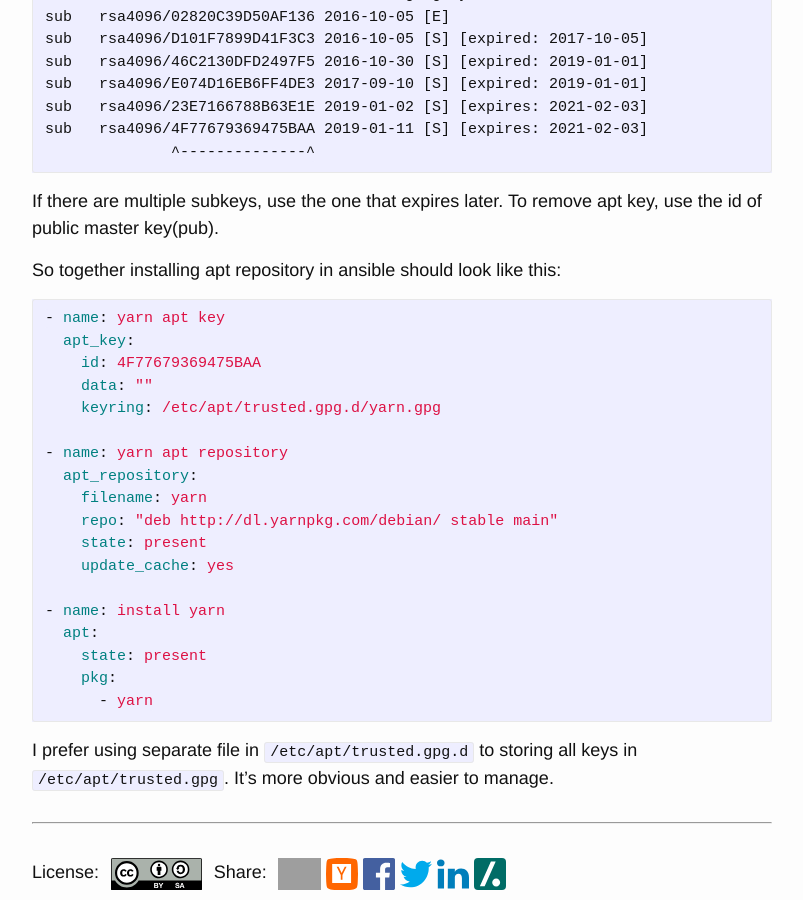
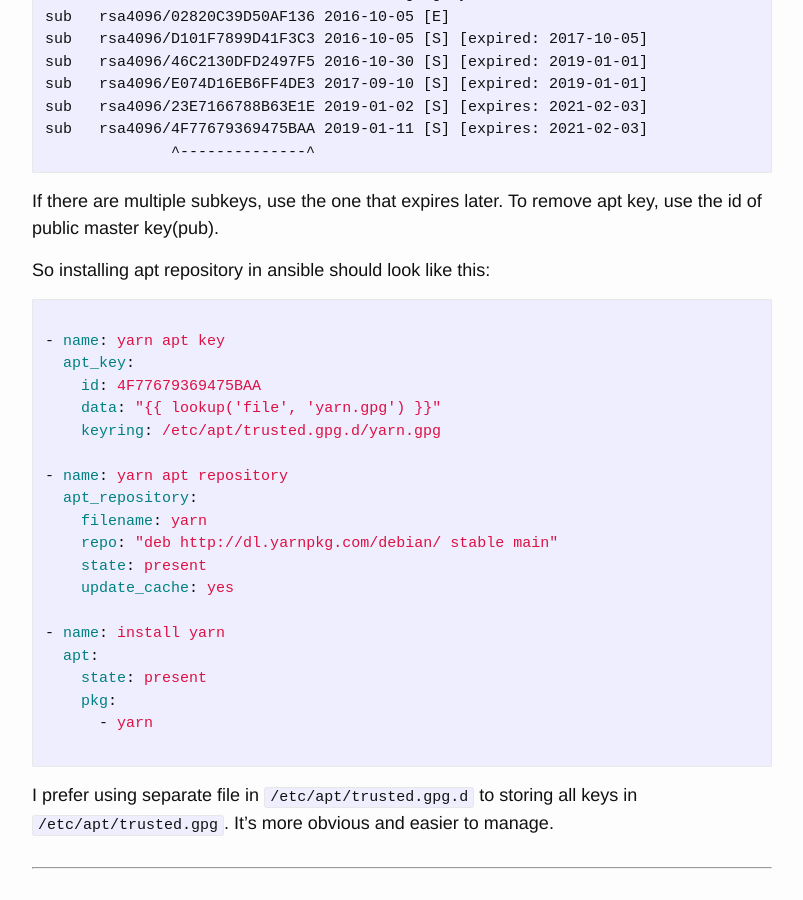
Before and after one commit to selivan/selivan.github.io, a Jekyll site: the page built from _posts/2020-02-12-apt-repository-key-id-for-ansible.md, in a window 1280 px wide and 900 px high, scrolled down 633 px. Shown: the whole window, without its empty margins (238-1041 px from the left). Built offline with Jekyll 4.4.1, drawn with Linux system fonts in a browser that asks for light colours; grey boxes are pictures that could not be loaded.

Commit message:
small fix

````diff
--- a/_posts/2020-02-12-apt-repository-key-id-for-ansible.md
+++ b/_posts/2020-02-12-apt-repository-key-id-for-ansible.md
@@ -28,9 +28,10 @@
 
 If there are multiple subkeys, use the one that expires later. To remove apt key, use the id of public master key(pub).
 
-So together installing apt repository in ansible should look like this:
+So installing apt repository in ansible should look like this:
 
 ```yaml
+{% raw %}
 - name: yarn apt key
   apt_key:
     id: 4F77679369475BAA
@@ -49,6 +50,7 @@
     state: present
     pkg:
       - yarn
+{% endraw %}
 ```
 
 I prefer using separate file in `/etc/apt/trusted.gpg.d` to storing all keys in `/etc/apt/trusted.gpg`. It's more obvious and easier to manage.
````
